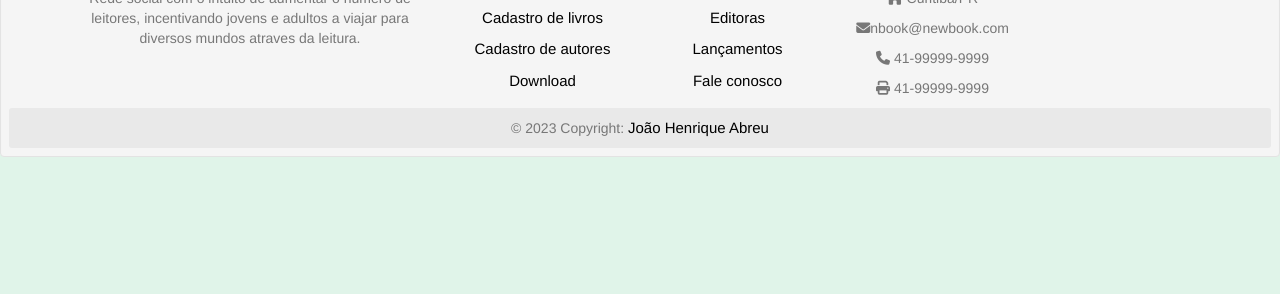
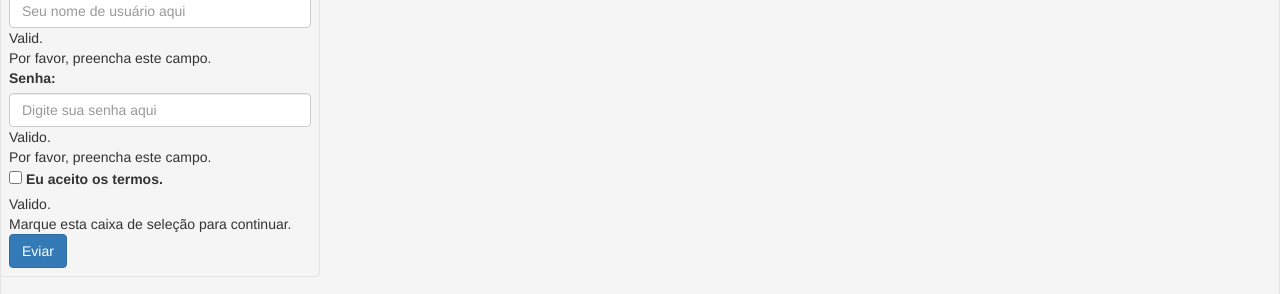
Before and after one commit to JoaoAbreu92/ProjetoNewBook, a plain HTML site: page logout.html in a window 1280 px wide. Shown: the part 537-831 px from the top of the page. Before the commit the page ends 800 px from the top, so only its background shows below. Drawn offline with nearby package versions, Linux system fonts and the light colour scheme.

Commit message:
arrumando o cadastro do form

```diff
--- a/logout.html
+++ b/logout.html
@@ -58,8 +58,8 @@
         </div>
     </div>
 
-    <!--Formulário de cadastro
-    <div class="containercadastro well">
+    <!--Formulário de cadastro  -->
+    <div class="containercadastro col-md-3 well">
         <h1>Cadastre-se</h1>
         <form action="" class="was-validated">
             <div class="mb-3 mt-3">
@@ -84,7 +84,7 @@
           </form>
 
     </div>
-    -->
+
 
     <!--Footer "Rodapé"-->
     <footer class="text-center text-lg-start bg-light text-muted well">
```
